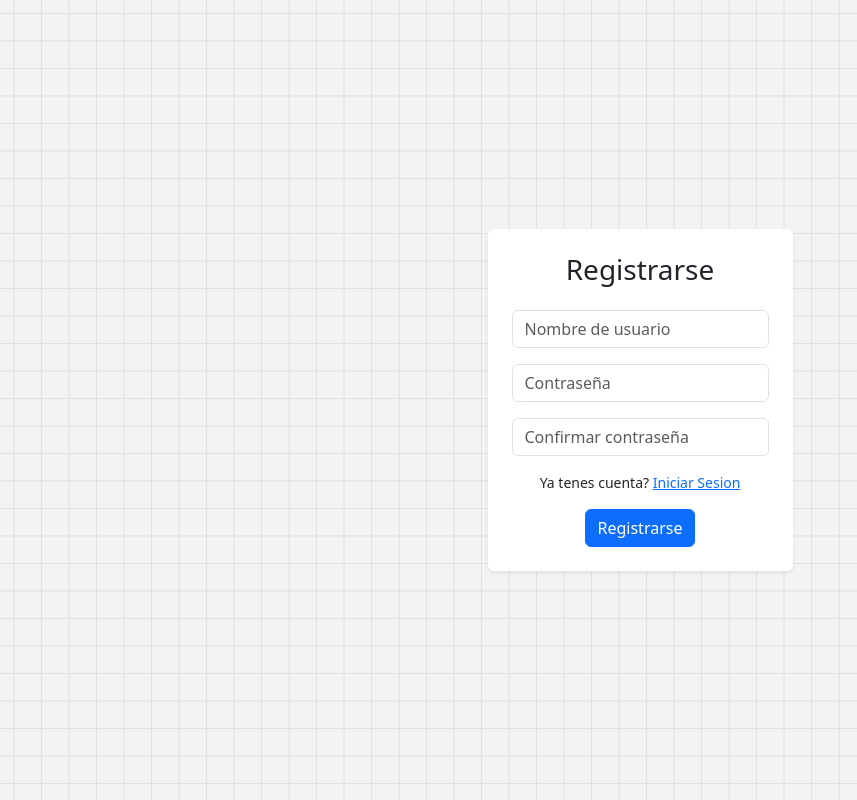
After one commit to diegoMolv3r/PHPokedex, a PHP site: page /registrarse.php in a window 1280 px wide. The commit adds this page. Shown: the whole page, without its empty margins (0-857 px from the left). Run offline with PHP 8.4, Linux system fonts and the light colour scheme.

Commit message:
Sistema de login y registro

```diff
--- /dev/null
+++ b/main.js
@@ -0,0 +1 @@
+let musica = document.getElementById('musica-menu').volume = 0.1
--- /dev/null
+++ b/registrarse.php
@@ -0,0 +1,45 @@
+<?php ?>
+
+<!doctype html>
+<html lang="es">
+<head>
+    <meta charset="utf-8">
+    <meta name="viewport" content="width=device-width, initial-scale=1">
+    <title>Registrarse</title>
+    <link href="https://cdn.jsdelivr.net/npm/bootstrap@5.3.5/dist/css/bootstrap.min.css" rel="stylesheet" integrity="sha384-SgOJa3DmI69IUzQ2PVdRZhwQ+dy64/BUtbMJw1MZ8t5HZApcHrRKUc4W0kG879m7" crossorigin="anonymous">
+    <link href="imagenes/Pokeball.png" rel="website icon" type="png">
+
+    <style>
+        body{
+            display: flex;
+            align-items: center;
+            justify-content: center;
+            flex-direction: column;
+            height: 100vh;
+            width: 100vw;
+
+            --color: #E1E1E1;
+            background-color: #F3F3F3;
+            background-image: linear-gradient(0deg, transparent 24%, var(--color) 25%, var(--color) 26%, transparent 27%,transparent 74%, var(--color) 75%, var(--color) 76%, transparent 77%,transparent),
+            linear-gradient(90deg, transparent 24%, var(--color) 25%, var(--color) 26%, transparent 27%,transparent 74%, var(--color) 75%, var(--color) 76%, transparent 77%,transparent);
+            background-size: 55px 55px;
+        }
+
+    </style>
+</head>
+
+<body class="container">
+
+<form class="form p-4 rounded shadow-sm bg-white d-flex flex-column align-items-center" method="post" action="./procesar-registro.php">
+    <h3 class="title text-center mb-4">Registrarse</h3>
+
+    <input class="form-control mb-3" name="usuario" placeholder="Nombre de usuario" type="text">
+    <input class="form-control mb-3" name="password" placeholder="Contraseña" type="password">
+    <input class="form-control mb-3" name="confirmarPassword" placeholder="Confirmar contraseña" type="password">
+    <p class="text-center small">Ya tenes cuenta? <a href="login.php">Iniciar Sesion</a></p>
+    <input class="btn btn-primary button-confirm" type="submit" value="Registrarse">
+</form>
+
+<script src="https://cdn.jsdelivr.net/npm/bootstrap@5.3.5/dist/js/bootstrap.bundle.min.js" integrity="sha384-k6d4wzSIapyDyv1kpU366/PK5hCdSbCRGRCMv+eplOQJWyd1fbcAu9OCUj5zNLiq" crossorigin="anonymous"></script>
+</body>
+</html>
```
Also changed, not shown: index.php (+24 -5 lines), login.php (added, +41 -0 lines), procesar-login.php (added, +46 -0 lines), procesar-registro.php (added, +25 -0 lines), imagenes/indexWP.png (added), imagenes/pikachuWP.gif (added), imagenes/pokebola-abierta.png (added), imagenes/psyduckWP.gif (added), 2 other files.
